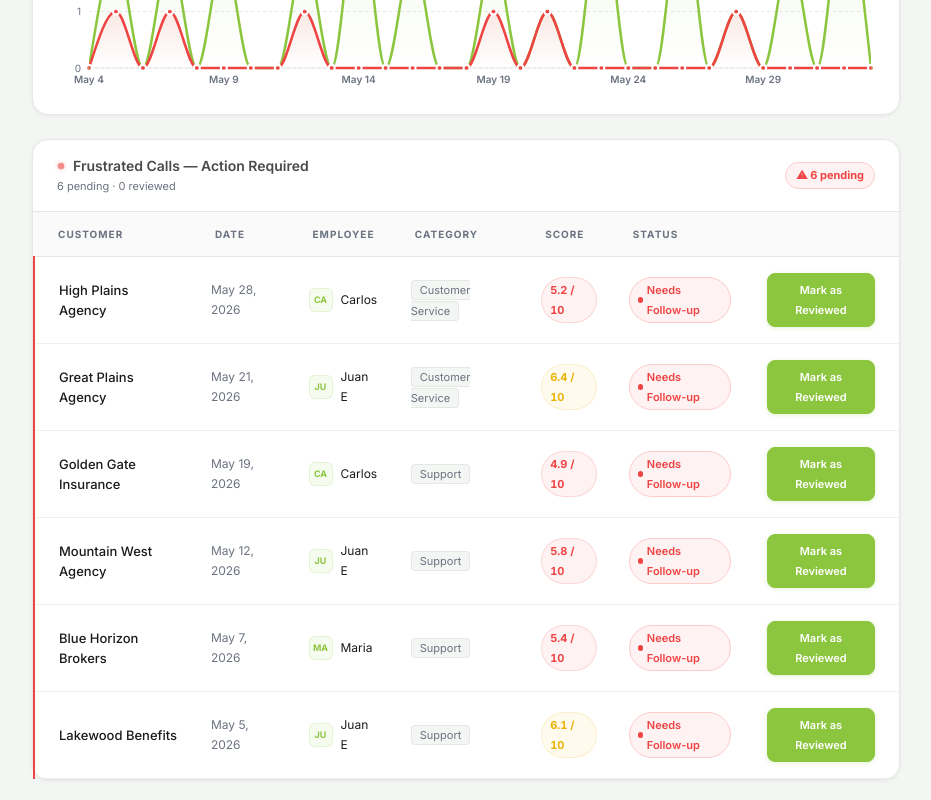
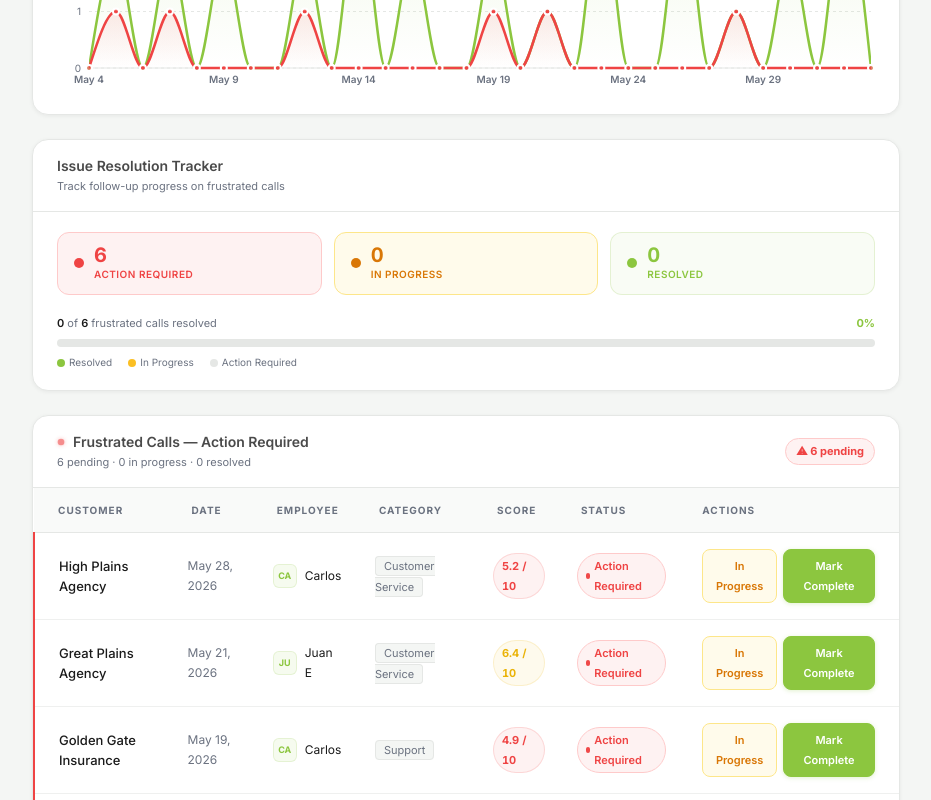
Before and after one commit to littlegiantmarketingllc/lgm-dashboard, a React (Vite) app: page / in a window 1280 px wide. Shown: the part 1200-2000 px from the top of the page, without its empty margins (0-931 px from the left). Built offline with nearby package versions, Linux system fonts and the light colour scheme.

Commit message:
Add persistent resolution tracking with localStorage (3-state workflow + ResolutionTracker)

```diff
--- a/src/App.jsx
+++ b/src/App.jsx
@@ -6,8 +6,10 @@ import QuickStats from './components/QuickStats'
 import TopPerformer from './components/TopPerformer'
 import EmployeeTable from './components/EmployeeTable'
 import MeetingsChart from './components/MeetingsChart'
+import ResolutionTracker from './components/ResolutionTracker'
 import FrustratedTable from './components/FrustratedTable'
 import ActivityFeed from './components/ActivityFeed'
+import { useCallStatus } from './hooks/useCallStatus'
 import { rawCalls } from './data/sampleData'
 
 const RANGE_OPTIONS = [
@@ -40,6 +42,7 @@ function pctChange(curr, prev) {
 
 export default function App() {
   const [rangeDays, setRangeDays] = useState(30)
+  const { statuses, setStatus }   = useCallStatus()
 
   const filteredCalls = useMemo(() => filterByRange(rawCalls, rangeDays), [rangeDays])
 
@@ -159,7 +162,8 @@ export default function App() {
             </div>
 
             <MeetingsChart data={chartData} />
-            <FrustratedTable calls={frustratedCalls} />
+            <ResolutionTracker calls={frustratedCalls} statuses={statuses} />
+            <FrustratedTable calls={frustratedCalls} statuses={statuses} setStatus={setStatus} />
           </div>
 
           {/* Activity sidebar */}
--- a/src/components/FrustratedTable.jsx
+++ b/src/components/FrustratedTable.jsx
@@ -1,4 +1,3 @@
-import { useState } from 'react'
 import { format, parseISO } from 'date-fns'
 
 const G = '#8CC63F'
@@ -19,23 +18,113 @@ function ScorePill({ score }) {
   )
 }
 
-export default function FrustratedTable({ calls }) {
-  const [reviewed, setReviewed] = useState(new Set())
+function resolvedAgo(ts) {
+  if (!ts) return ''
+  const s = Math.floor((Date.now() - ts) / 1000)
+  if (s < 60)  return 'just now'
+  const m = Math.floor(s / 60)
+  if (m < 60)  return `${m} min ago`
+  const h = Math.floor(m / 60)
+  if (h < 24)  return `${h}h ago`
+  return `${Math.floor(h / 24)}d ago`
+}
 
-  const toggle = (id) => setReviewed(prev => {
-    const next = new Set(prev)
-    next.has(id) ? next.delete(id) : next.add(id)
-    return next
-  })
+function StatusBadge({ status }) {
+  if (status === 'resolved') {
+    return (
+      <span
+        className="inline-flex items-center gap-1 text-[11px] font-semibold px-2 py-0.5 rounded-full border"
+        style={{ color: G, background: `${G}10`, borderColor: `${G}28` }}
+      >
+        ✓ Resolved
+      </span>
+    )
+  }
+  if (status === 'in_progress') {
+    return (
+      <span className="inline-flex items-center gap-1 text-amber-700 text-[11px] font-semibold bg-amber-50 border border-amber-200 px-2 py-0.5 rounded-full">
+        <span className="w-1.5 h-1.5 rounded-full bg-amber-500" />
+        In Progress
+      </span>
+    )
+  }
+  return (
+    <span className="inline-flex items-center gap-1 text-red-500 text-[11px] font-semibold bg-red-50 border border-red-200 px-2 py-0.5 rounded-full">
+      <span className="w-1.5 h-1.5 rounded-full bg-red-500 animate-pulse" />
+      Action Required
+    </span>
+  )
+}
 
-  const pending   = calls.filter(c => !reviewed.has(c.id))
-  const doneCount = reviewed.size
+function ActionButtons({ callId, status, setStatus }) {
+  if (status === 'resolved') {
+    return (
+      <button
+        onClick={() => setStatus(callId, null)}
+        className="text-[11px] font-semibold px-3 py-1.5 rounded-lg border transition-all duration-200"
+        style={{ color: '#6B7280', borderColor: '#E5E7E5', background: 'transparent' }}
+      >
+        Undo
+      </button>
+    )
+  }
+
+  if (status === 'in_progress') {
+    return (
+      <div className="flex items-center gap-1.5">
+        <button
+          onClick={() => setStatus(callId, 'resolved')}
+          className="text-[11px] font-semibold px-3 py-1.5 rounded-lg border transition-all duration-200 text-white"
+          style={{ background: G, borderColor: G, boxShadow: `0 1px 4px ${G}40` }}
+        >
+          Mark Complete
+        </button>
+        <button
+          onClick={() => setStatus(callId, null)}
+          className="text-[11px] font-semibold px-2 py-1.5 rounded-lg border transition-all duration-200"
+          style={{ color: '#6B7280', borderColor: '#E5E7E5' }}
+          title="Reset to Action Required"
+        >
+          ↩
+        </button>
+      </div>
+    )
+  }
+
+  // action_required — show both buttons
+  return (
+    <div className="flex items-center gap-1.5">
+      <button
+        onClick={() => setStatus(callId, 'in_progress')}
+        className="text-[11px] font-semibold px-3 py-1.5 rounded-lg border transition-all duration-200"
+        style={{ color: '#D97706', background: '#FFFBEB', borderColor: '#FDE68A' }}
+      >
+        In Progress
+      </button>
+      <button
+        onClick={() => setStatus(callId, 'resolved')}
+        className="text-[11px] font-semibold px-3 py-1.5 rounded-lg border transition-all duration-200 text-white"
+        style={{ background: G, borderColor: G, boxShadow: `0 1px 4px ${G}40` }}
+      >
+        Mark Complete
+      </button>
+    </div>
+  )
+}
+
+export default function FrustratedTable({ calls, statuses, setStatus }) {
+  const getStatus     = (id) => statuses[String(id)]?.status ?? 'action_required'
+  const getResolvedAt = (id) => statuses[String(id)]?.resolvedAt ?? null
+
+  const actionRequired = calls.filter(c => getStatus(c.id) === 'action_required').length
+  const inProgress     = calls.filter(c => getStatus(c.id) === 'in_progress').length
+  const resolved       = calls.filter(c => getStatus(c.id) === 'resolved').length
 
   return (
     <div
       className="animate-fade-in-up rounded-2xl border border-brand-border bg-white"
       style={{
-        animationDelay: '520ms',
+        animationDelay: '560ms',
         boxShadow: '0 1px 4px rgba(0,0,0,0.06)',
       }}
     >
@@ -52,23 +141,28 @@ export default function FrustratedTable({ calls }) {
           <p className="text-brand-muted text-[11px] mt-0.5">
             {calls.length === 0
               ? 'No frustrated calls in this period'
-              : `${pending.length} pending · ${doneCount} reviewed`}
+              : `${actionRequired} pending · ${inProgress} in progress · ${resolved} resolved`}
           </p>
         </div>
 
         {calls.length > 0 && (
-          <div className="flex items-center gap-2">
-            {doneCount > 0 && (
+          <div className="flex items-center gap-2 flex-wrap">
+            {resolved > 0 && (
               <span
                 className="text-[11px] font-bold px-2.5 py-1 rounded-full border"
                 style={{ color: G, background: `${G}10`, borderColor: `${G}25` }}
               >
-                ✓ {doneCount} reviewed
+                ✓ {resolved} resolved
               </span>
             )}
-            {pending.length > 0 && (
+            {inProgress > 0 && (
+              <span className="text-amber-700 text-[11px] font-bold bg-amber-50 border border-amber-200 px-2.5 py-1 rounded-full">
+                ◌ {inProgress} in progress
+              </span>
+            )}
+            {actionRequired > 0 && (
               <span className="text-red-500 text-[11px] font-bold bg-red-50 border border-red-200 px-2.5 py-1 rounded-full">
-                ⚠ {pending.length} pending
+                ⚠ {actionRequired} pending
               </span>
             )}
           </div>
@@ -80,8 +174,11 @@ export default function FrustratedTable({ calls }) {
         <table className="w-full text-sm">
           <thead>
             <tr className="border-b border-brand-border bg-brand-bg/50">
-              {['Customer', 'Date', 'Employee', 'Category', 'Score', 'Status', ''].map((h, i) => (
-                <th key={i} className="px-5 py-3 text-left text-[10px] font-bold uppercase tracking-widest text-brand-muted first:pl-6">
+              {['Customer', 'Date', 'Employee', 'Category', 'Score', 'Status', 'Actions'].map((h, i) => (
+                <th
+                  key={i}
+                  className="px-5 py-3 text-left text-[10px] font-bold uppercase tracking-widest text-brand-muted first:pl-6"
+                >
                   {h}
                 </th>
               ))}
@@ -93,22 +190,32 @@ export default function FrustratedTable({ calls }) {
                 <td colSpan={7} className="py-16 text-center">
                   <div className="flex flex-col items-center gap-3">
                     <span className="text-4xl">✅</span>
-                    <p className="text-brand-muted text-sm">All clear — no frustrated clients this period</p>
+                    <p className="text-brand-muted text-sm">
+                      All clear — no frustrated clients this period
+                    </p>
                   </div>
                 </td>
               </tr>
             )}
+
             {calls.map((call, i) => {
-              const done = reviewed.has(call.id)
+              const status     = getStatus(call.id)
+              const resolvedAt = getResolvedAt(call.id)
+              const isResolved = status === 'resolved'
+
               return (
                 <tr
                   key={call.id}
-                  className={`animate-slide-in-row border-b border-brand-border/60 frustrated-row ${done ? 'reviewed' : ''}`}
-                  style={{ animationDelay: `${560 + i * 50}ms` }}
+                  className={`animate-slide-in-row border-b border-brand-border/60 frustrated-row transition-all duration-200 ${
+                    isResolved ? 'reviewed' : ''
+                  }`}
+                  style={{ animationDelay: `${600 + i * 50}ms` }}
                 >
                   {/* Customer */}
                   <td className="pl-6 pr-4 py-4">
-                    <span className="text-brand-text font-medium text-[13px]">{call.customer}</span>
+                    <span className="text-brand-text font-medium text-[13px]">
+                      {call.customer}
+                    </span>
                   </td>
 
                   {/* Date */}
@@ -141,40 +248,25 @@ export default function FrustratedTable({ calls }) {
                     <ScorePill score={call.score} />
                   </td>
 
-                  {/* Status */}
+                  {/* Status badge */}
                   <td className="px-4 py-4">
-                    {done ? (
-                      <span
-                        className="inline-flex items-center gap-1 text-[11px] font-semibold px-2 py-0.5 rounded-full border"
-                        style={{ color: G, background: `${G}10`, borderColor: `${G}25` }}
-                      >
-                        ✓ Reviewed
-                      </span>
-                    ) : (
-                      <span className="inline-flex items-center gap-1 text-red-500 text-[11px] font-semibold bg-red-50 border border-red-200 px-2 py-0.5 rounded-full">
-                        <span className="w-1.5 h-1.5 rounded-full bg-red-500" />
-                        Needs Follow-up
-                      </span>
-                    )}
+                    <StatusBadge status={status} />
                   </td>
 
-                  {/* Action */}
-                  <td className="px-5 py-4 pr-6 text-right">
-                    <button
-                      onClick={() => toggle(call.id)}
-                      className="text-[11px] font-semibold px-3 py-1.5 rounded-lg border transition-all duration-200"
-                      style={done
-                        ? { color: '#6B7280', borderColor: '#E5E7E5', background: 'transparent' }
-                        : {
-                            color: '#FFFFFF',
-                            background: G,
-                            borderColor: G,
-                            boxShadow: `0 1px 4px ${G}40`,
-                          }
-                      }
-                    >
-                      {done ? 'Undo' : 'Mark as Reviewed'}
-                    </button>
+                  {/* Action buttons + timestamp */}
+                  <td className="px-5 py-4 pr-6">
+                    <div className="flex flex-col gap-1 items-start">
+                      <ActionButtons
+                        callId={call.id}
+                        status={status}
+                        setStatus={setStatus}
+                      />
+                      {isResolved && resolvedAt && (
+                        <span className="text-[10px] text-brand-muted pl-0.5">
+                          Resolved {resolvedAgo(resolvedAt)}
+                        </span>
+                      )}
+                    </div>
                   </td>
                 </tr>
               )
--- /dev/null
+++ b/src/components/ResolutionTracker.jsx
@@ -0,0 +1,134 @@
+const G = '#8CC63F'
+
+function StatPill({ count, label, color, bg, border }) {
+  return (
+    <div
+      className="flex items-center gap-2.5 px-4 py-3 rounded-xl border"
+      style={{ background: bg, borderColor: border }}
+    >
+      <span
+        className="w-2.5 h-2.5 rounded-full flex-shrink-0"
+        style={{ background: color }}
+      />
+      <div className="min-w-0">
+        <p className="num text-xl font-bold leading-none" style={{ color }}>
+          {count}
+        </p>
+        <p className="text-[10px] font-semibold uppercase tracking-wider mt-0.5"
+          style={{ color }}>
+          {label}
+        </p>
+      </div>
+    </div>
+  )
+}
+
+export default function ResolutionTracker({ calls, statuses }) {
+  if (calls.length === 0) return null
+
+  // Tally statuses for the current filtered frustrated calls
+  let actionRequired = 0, inProgress = 0, resolved = 0
+  for (const call of calls) {
+    const s = statuses[String(call.id)]?.status ?? 'action_required'
+    if (s === 'resolved')    resolved++
+    else if (s === 'in_progress') inProgress++
+    else actionRequired++
+  }
+
+  const total = calls.length
+  const pct   = total > 0 ? Math.round((resolved / total) * 100) : 0
+
+  return (
+    <div
+      className="animate-fade-in-up rounded-2xl border border-brand-border bg-white"
+      style={{
+        animationDelay: '500ms',
+        boxShadow: '0 1px 4px rgba(0,0,0,0.06)',
+      }}
+    >
+      <div className="px-6 py-4 border-b border-brand-border">
+        <h2 className="text-brand-heading font-semibold text-sm">Issue Resolution Tracker</h2>
+        <p className="text-brand-muted text-[11px] mt-0.5">
+          Track follow-up progress on frustrated calls
+        </p>
+      </div>
+
+      <div className="px-6 py-5 space-y-5">
+        {/* Stat pills */}
+        <div className="grid grid-cols-1 sm:grid-cols-3 gap-3">
+          <StatPill
+            count={actionRequired}
+            label="Action Required"
+            color="#EF4444"
+            bg="#FEF2F2"
+            border="#FECACA"
+          />
+          <StatPill
+            count={inProgress}
+            label="In Progress"
+            color="#D97706"
+            bg="#FFFBEB"
+            border="#FDE68A"
+          />
+          <StatPill
+            count={resolved}
+            label="Resolved"
+            color={G}
+            bg={`${G}0D`}
+            border={`${G}30`}
+          />
+        </div>
+
+        {/* Progress bar */}
+        <div className="space-y-2">
+          <div className="flex items-center justify-between text-[11px]">
+            <span className="text-brand-muted">
+              <span className="font-semibold text-brand-text">{resolved}</span> of{' '}
+              <span className="font-semibold text-brand-text">{total}</span> frustrated calls resolved
+            </span>
+            <span className="font-bold" style={{ color: G }}>{pct}%</span>
+          </div>
+
+          {/* Track */}
+          <div className="h-2 rounded-full bg-brand-border overflow-hidden">
+            {/* Resolved segment */}
+            <div className="h-full flex">
+              <div
+                className="h-full rounded-l-full score-bar-fill"
+                style={{
+                  width: `${(resolved / total) * 100}%`,
+                  background: G,
+                  borderRadius: resolved === total ? '9999px' : '9999px 0 0 9999px',
+                }}
+              />
+              <div
+                className="h-full score-bar-fill"
+                style={{
+                  width: `${(inProgress / total) * 100}%`,
+                  background: '#F59E0B',
+                  borderRadius: actionRequired === 0 ? '0 9999px 9999px 0' : '0',
+                }}
+              />
+            </div>
+          </div>
+
+          {/* Legend */}
+          <div className="flex items-center gap-4 text-[10px] text-brand-muted">
+            <span className="flex items-center gap-1">
+              <span className="w-2 h-2 rounded-full inline-block" style={{ background: G }} />
+              Resolved
+            </span>
+            <span className="flex items-center gap-1">
+              <span className="w-2 h-2 rounded-full inline-block bg-amber-400" />
+              In Progress
+            </span>
+            <span className="flex items-center gap-1">
+              <span className="w-2 h-2 rounded-full inline-block bg-brand-border" />
+              Action Required
+            </span>
+          </div>
+        </div>
+      </div>
+    </div>
+  )
+}
--- /dev/null
+++ b/src/hooks/useCallStatus.js
@@ -0,0 +1,59 @@
+import { useState, useCallback } from 'react'
+
+const STORAGE_KEY = 'lgm-call-statuses'
+
+// Valid statuses: 'in_progress' | 'resolved'
+// Absence from the map means 'action_required'
+
+function load() {
+  try {
+    const raw = localStorage.getItem(STORAGE_KEY)
+    return raw ? JSON.parse(raw) : {}
+  } catch {
+    return {}
+  }
+}
+
+function persist(map) {
+  try {
+    localStorage.setItem(STORAGE_KEY, JSON.stringify(map))
+  } catch {}
+}
+
+export function useCallStatus() {
+  const [statuses, setStatuses] = useState(load)
+
+  const setStatus = useCallback((id, newStatus) => {
+    setStatuses(prev => {
+      const key  = String(id)
+      const next = { ...prev }
+
+      if (newStatus === null) {
+        // Reset → action_required: remove from storage
+        delete next[key]
+      } else if (newStatus === 'resolved') {
+        // Always stamp a fresh timestamp when marking resolved
+        next[key] = { status: 'resolved', resolvedAt: Date.now() }
+      } else {
+        next[key] = { status: newStatus, resolvedAt: null }
+      }
+
+      persist(next)
+      return next
+    })
+  }, [])
+
+  // Returns 'action_required' | 'in_progress' | 'resolved'
+  const getStatus = useCallback((id) =>
+    statuses[String(id)]?.status ?? 'action_required',
+    [statuses]
+  )
+
+  // Returns epoch ms or null
+  const getResolvedAt = useCallback((id) =>
+    statuses[String(id)]?.resolvedAt ?? null,
+    [statuses]
+  )
+
+  return { statuses, setStatus, getStatus, getResolvedAt }
+}
```
